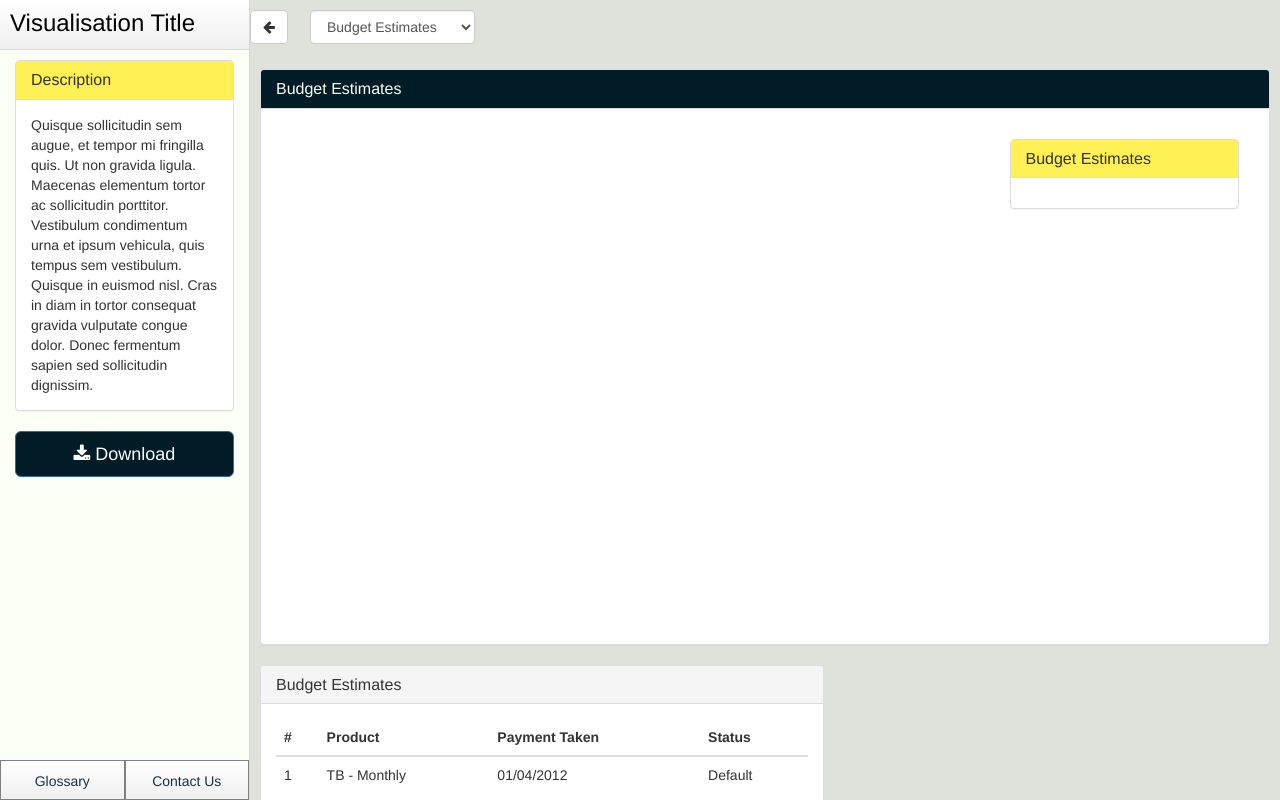
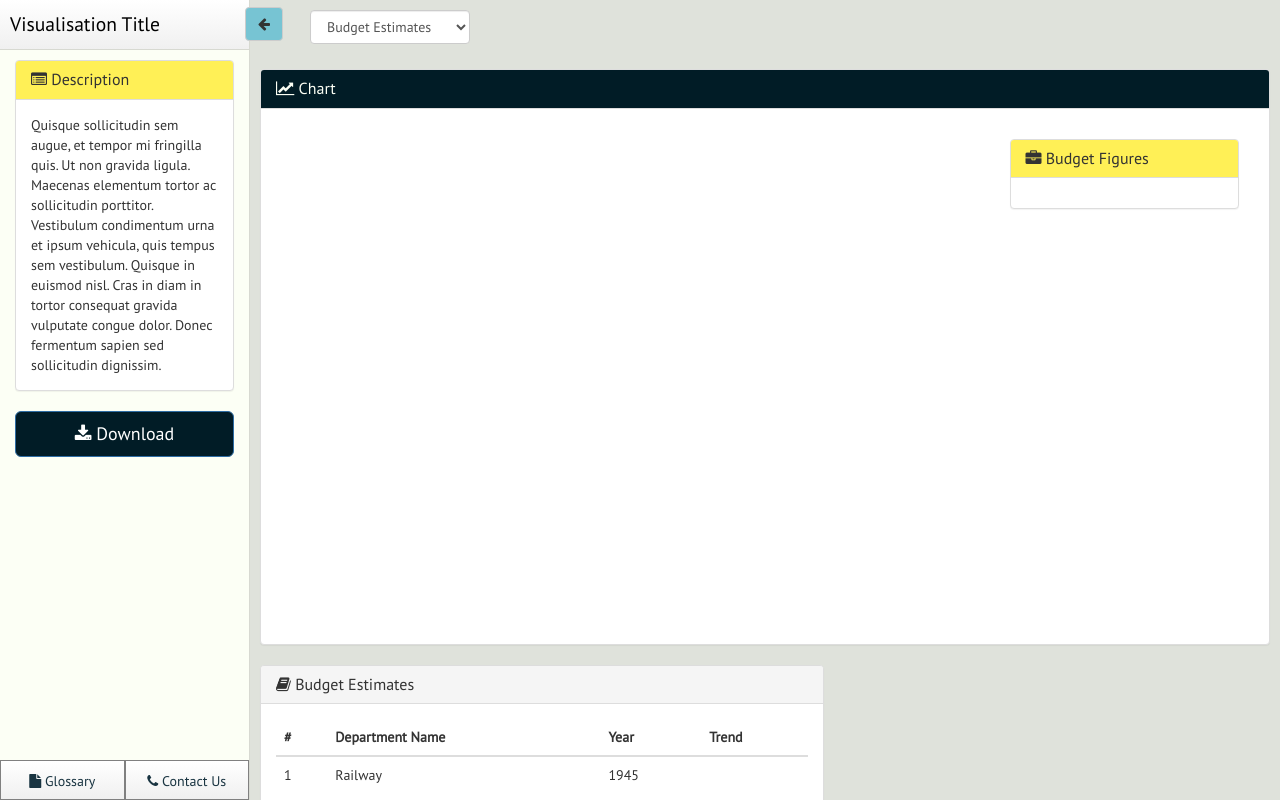
Before and after one commit to imakshayverma/temp-hosting, a plain HTML site: page index.html in a window 1280 px wide. Drawn offline with nearby package versions, Linux system fonts and the light colour scheme; no server answers.

Commit message:
update index.html

```diff
--- a/css/custom.css
+++ b/css/custom.css
@@ -1,3 +1,10 @@
+
+body, html {
+          height: 100%;
+          overflow-x: hidden;
+          font-family: 'PT Sans', sans-serif;
+        }
+
 
 #wrapper {
     padding-left: 0;
@@ -118,10 +125,6 @@
 }
 
 
-body, html {
-          height: 100%;
-          overflow-x: hidden;
-        }
         #sidebar-wrapper{
             background-color: #FCFFF5;
             color:#black;
@@ -247,9 +250,13 @@
           margin-top: 0px;
           padding: 10px;
           margin-bottom: 10px;
+          vertical-align: middle;
         }
-        div>h3{
-          margin: 0px;
+        div>h4{
+          margin: 3px auto;
+          vertical-align: middle;
+          font-size: 1.4em;
+
 
         }
 
@@ -276,3 +283,14 @@
         .panel>.figures-heading{
           background-color: #FFF056;
          }
+
+
+         #menu-toggle{
+            background-color: #77C4D3;
+
+            margin-top:7px;
+            margin-left:-15px;
+            float:left;
+            position:fixed;
+            z-index: 1000;
+         }
--- a/index.html
+++ b/index.html
@@ -20,6 +20,8 @@
     <!--Font Awesom CSS -->
     <link rel="stylesheet" href="https://maxcdn.bootstrapcdn.com/font-awesome/4.5.0/css/font-awesome.min.css">
 
+    <link href='https://fonts.googleapis.com/css?family=PT+Sans' rel='stylesheet' type='text/css'>
+
     <!-- HTML5 Shim and Respond.js IE8 support of HTML5 elements and media queries -->
     <!-- WARNING: Respond.js doesn't work if you view the page via file:// -->
     <!--[if lt IE 9]>
@@ -39,13 +41,13 @@
         <!-- Sidebar -->
         <div id="sidebar-wrapper">
             <div class="visualisation-title">
-                    <h3>Visualisation Title</h3><br>
+                    <h4>Visualisation Title</h4><br>
             </div>
             <div class="col-lg-12">
 
                 <div class="panel panel-default">
                     <div class="panel-heading description-heading">
-                        <h2 class="panel-title">Description</h2>
+                        <h2 class="panel-title"><i class="fa fa-list-alt"></i> Description</h2>
                     </div>
                     <div class="panel-body">
 
@@ -61,8 +63,8 @@
 
             </div>
             <div class="sidebar-bottom-content">
-                      <a href="#" class="bottom-links">  Glossary</a>
-                      <a href="#" class="bottom-links">Contact Us</a>
+                      <a href="#" class="bottom-links"> <i class="fa fa-file"></i> Glossary</a>
+                      <a href="#" class="bottom-links"><i class="fa fa-phone"></i> Contact Us</a>
 
                 </div>
         </div>
@@ -70,7 +72,7 @@
 
         <!-- Page Content -->
         <div id="page-content-wrapper">
-          <a href="#menu-toggle" class="btn btn-default" id="menu-toggle" style="margin-top:10px; margin-left:-10px;float:left;position:fixed"><i id="arrow" class="fa fa-arrow-left"></i></a>
+          <a href="#menu-toggle" class="btn btn-default" id="menu-toggle" ><i id="arrow" class="fa fa-arrow-left"></i></a>
             <div class="container-fluid">
                 <div class="row">
                     <div class="col-lg-12" style="padding:0px;
@@ -90,7 +92,7 @@
                             <div class="col-lg-12">
                                 <div class="panel panel-default">
                                     <div class="panel-heading chart-heading">
-                                        <h2 class="panel-title">Budget Estimates</h2>
+                                        <h2 class="panel-title"><i class="fa fa-line-chart"></i> Chart</h2>
                                     </div>
                                     <div class="panel-body">
                                         <div class="col-sm-9 chart-column">
@@ -99,7 +101,7 @@
                                         <div class="col-sm-3 chart-figures">
                                             <div class="panel panel-default">
                                             <div class="panel-heading figures-heading">
-                                                <h2 class="panel-title">Budget Estimates</h2>
+                                                <h2 class="panel-title"><i class="fa fa-briefcase"></i> Budget Figures</h2>
                                             </div>
                                             <div class="panel-body">
                                                 <div class="chart"></div>
@@ -116,7 +118,7 @@
                                 <div class="container-fluid department-table">
                                   <div class="panel panel-default">
                                     <div class="panel-heading ">
-                                        <h2 class="panel-title">Budget Estimates</h2>
+                                        <h2 class="panel-title"><i class="fa fa-book"></i> Budget Estimates</h2>
                                     </div>
                                     <div class="panel-body">
 
@@ -127,13 +129,13 @@
                                                             #
                                                         </th>
                                                         <th>
-                                                            Product
+                                                            Department Name
                                                         </th>
                                                         <th>
-                                                            Payment Taken
+                                                            Year
                                                         </th>
                                                         <th>
-                                                            Status
+                                                            Trend
                                                         </th>
                                                     </tr>
                                                 </thead>
@@ -143,13 +145,13 @@
                                                             1
                                                         </td>
                                                         <td>
-                                                            TB - Monthly
+                                                            Railway
                                                         </td>
                                                         <td>
-                                                            01/04/2012
+                                                            1945
                                                         </td>
                                                         <td>
-                                                            Default
+
                                                         </td>
                                                     </tr>
 
```
